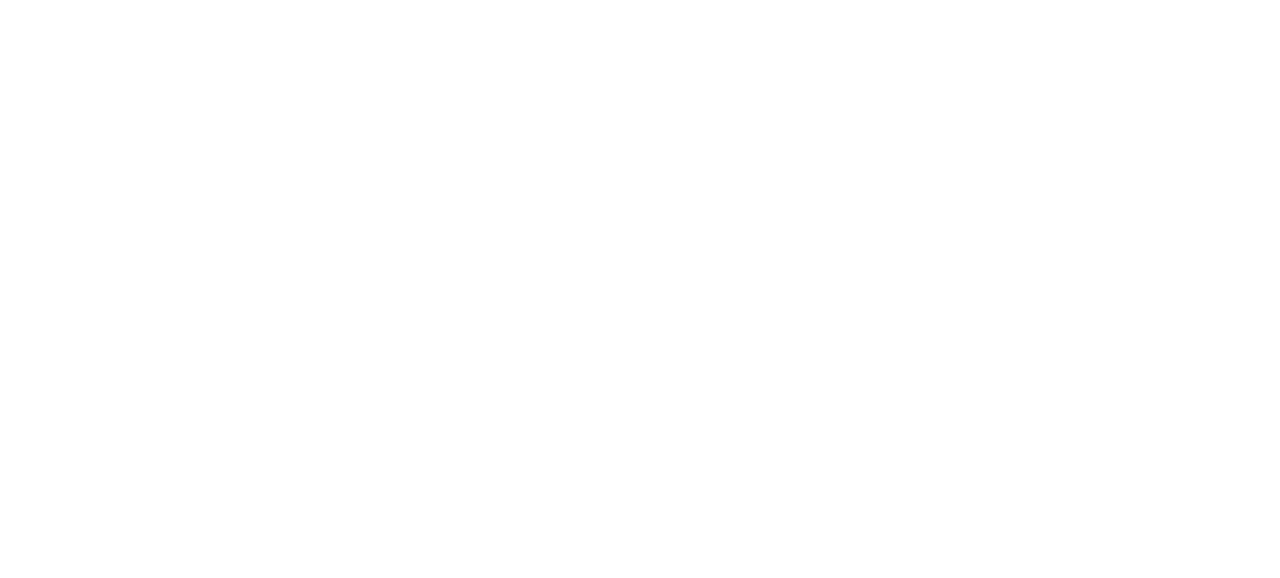
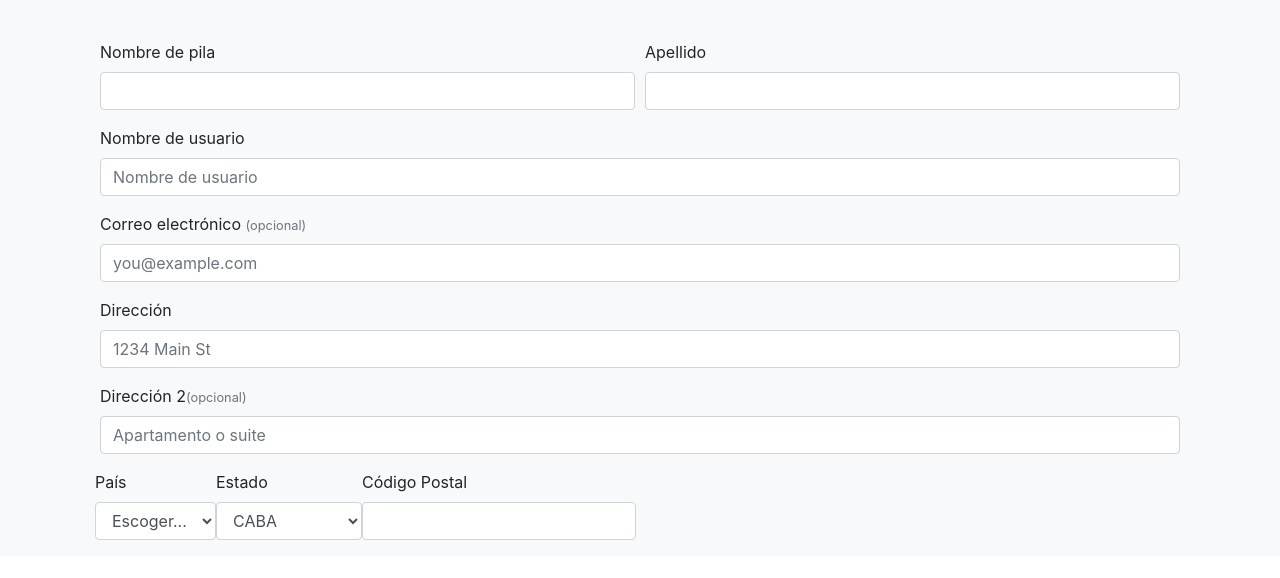
Before and after one commit to gonzalonahuelgomez/CACFront22006-Gomez, a plain HTML site: page BOOTSTRAP/U2/index.html in a window 1280 px wide. Drawn offline with nearby package versions, Linux system fonts and the light colour scheme.

Commit message:
ejercicio 2 y arreglos del 1 porque replit no encontraba las cosas

```diff
--- a/BOOTSTRAP/U2/index.html
+++ b/BOOTSTRAP/U2/index.html
@@ -1,13 +1,78 @@
 <!DOCTYPE html>
 <html lang="en">
+
 <head>
   <meta charset="UTF-8">
   <meta http-equiv="X-UA-Compatible" content="IE=edge">
   <meta name="viewport" content="width=device-width, initial-scale=1.0">
   <title>Document</title>
+  <link rel="stylesheet" href="https://cdn.jsdelivr.net/npm/bootstrap@4.0.0/dist/css/bootstrap.min.css"
+    integrity="sha384-Gn5384xqQ1aoWXA+058RXPxPg6fy4IWvTNh0E263XmFcJlSAwiGgFAW/dAiS6JXm" crossorigin="anonymous">
+
+  <link href="./styles.css" rel="stylesheet" />
 </head>
+
 <body>
-
+  <div class="container-padding bg-grey">
+    <form>
+      <div class="form-row">
+        <div class="form-group col-md-6">
+          <label for="nombre">Nombre de pila</label>
+          <input type="text" class="form-control" id="nombre">
+        </div>
+        <div class="form-group col-md-6">
+          <label for="apellido">Apellido</label>
+          <input type="text" class="form-control" id="apellido">
+        </div>
+      </div>
+      <div class="form-group">
+        <label for="usuario">Nombre de usuario</label>
+        <input type="text" class="form-control" id="usuario" placeholder="Nombre de usuario">
+      </div>
+      <div class="form-group">
+        <label for="email">Correo electrónico <span class="small">(opcional)</span></label>
+        <input type="email" class="form-control" id="email" placeholder="you@example.com">
+      </div>
+      <div class="form-group">
+        <label for="direccion">Dirección</label>
+        <input type="text" class="form-control" id="direccion" placeholder="1234 Main St">
+      </div>
+      <div class="form-group">
+        <label for="direccion2">Dirección 2<span class="small">(opcional)</span></label>
+        <input type="text" class="form-control" id="direccion2" placeholder="Apartamento o suite">
+      </div>
+      <div class="form-row">
+        <div class="form-group">
+          <label for="pais">País</label>
+          <select class="form-control" id="pais">
+            <option>Escoger...</option>
+            <option>Argentina</option>
+            <option>Brasil</option>
+            <option>Chile</option>
+            <option>Uruguay</option>
+          </select>
+        </div>
+        <div class="form-group">
+          <label for="estado">Estado</label>
+          <select class="form-control" id="exampleFormControlSelect1">
+            <option>CABA</option>
+            <option>Buenos Aires</option>
+            <option>Corrientes</option>
+            <option>Entre Ríos</option>
+            <option>Santa Fe</option>
+          </select>
+        </div>
+        <div class="form-group">
+          <label for="apellido">Código Postal</label>
+          <input type="number" class="form-control" id="apellido">
+        </div>
+      </div>
+    </form>
+  </div>
+  <script src="https://cdn.jsdelivr.net/npm/bootstrap@5.0.2/dist/js/bootstrap.bundle.min.js"
+    integrity="sha384-MrcW6ZMFYlzcLA8Nl+NtUVF0sA7MsXsP1UyJoMp4YLEuNSfAP+JcXn/tWtIaxVXM"
+    crossorigin="anonymous"></script>
 
 </body>
+
 </html>
--- /dev/null
+++ b/BOOTSTRAP/U2/styles.css
@@ -0,0 +1,18 @@
+.bg-grey{
+    background-color: #f8f9fa;
+}
+
+.container-padding{
+    padding: 40px 100px 0 100px;
+}
+
+.small{
+    font-size: 80%;
+    color: #6c757d;
+}
+
+.separation{
+    display: flex;
+    align-items: baseline;
+    justify-content: space-between;
+}
```
Also changed, not shown: BOOTSTRAP/U1/index.html (+1 -1 lines).
